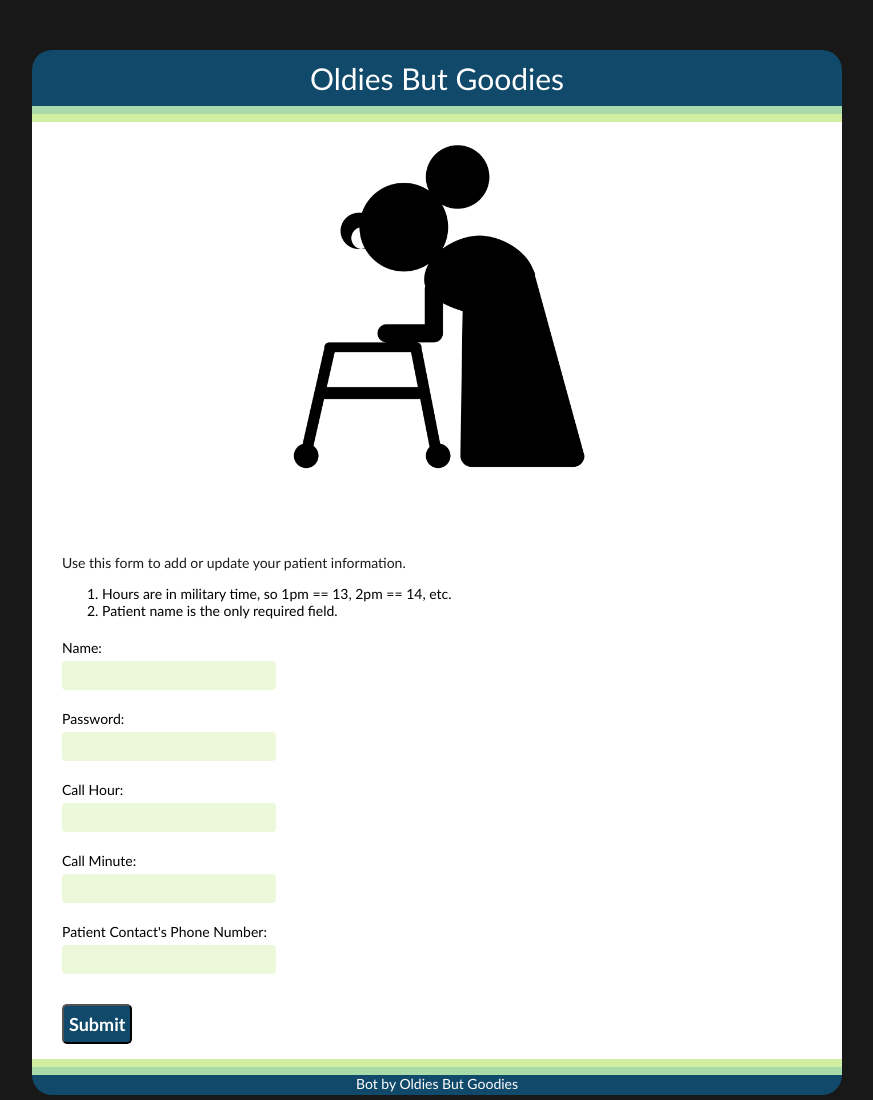
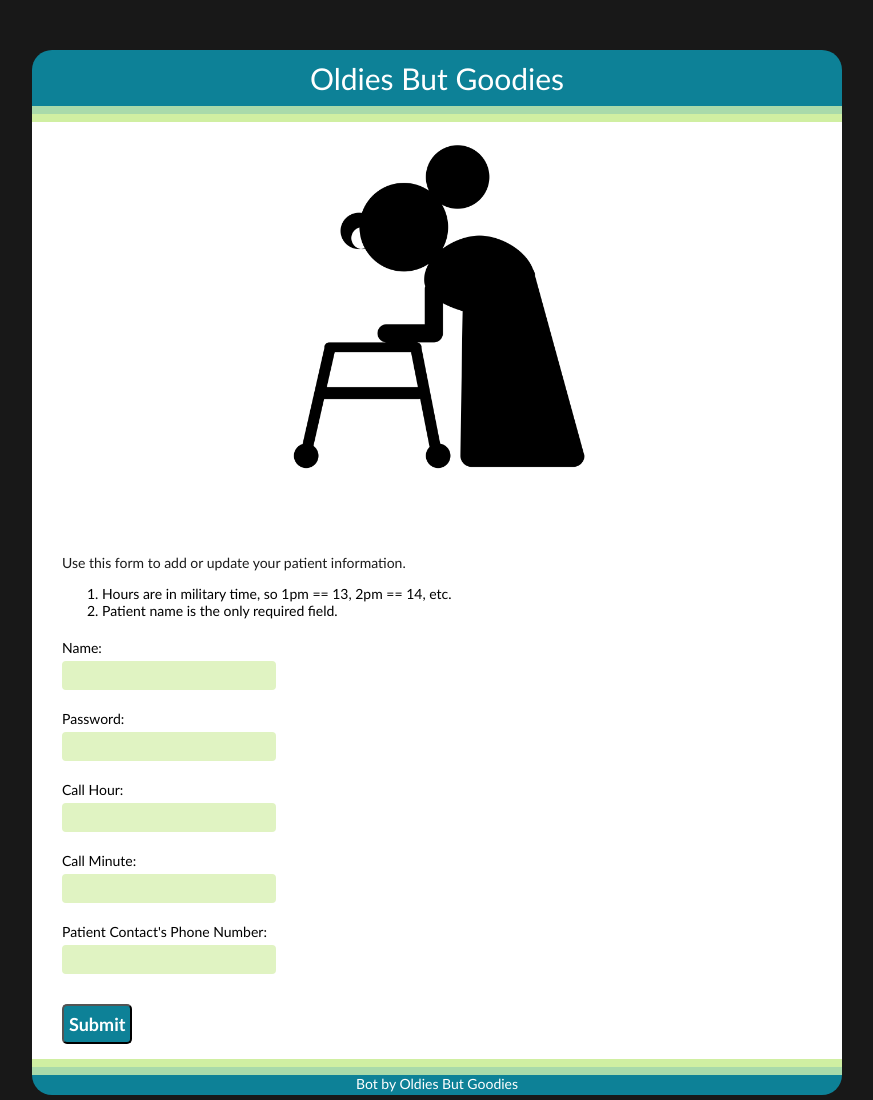
Before and after one commit to cjaiello/MoreDisruptionPleaseHackathon, a Flask app: page / in a window 1280 px wide. Shown: the whole page, without its empty margins (203-1076 px from the left). Run offline with Flask 2, Linux system fonts and the light colour scheme; parts of the project's set-up code (start-up, migrations or seed data) failed here and were passed over; some libraries are stand-ins or nearby versions.

Commit message:
Updating colors

```diff
--- a/static/styles.css
+++ b/static/styles.css
@@ -6,9 +6,9 @@ input[type=text] {
 	color: #10496a;
 	padding: 0px 5px 0px 5px;
 	margin-top: 5px;
-	background-color: #ecf8da;
+	background-color: #e0f3c2;
 	border-style:solid;
-	border-color: #ecf8da;
+	border-color: #e0f3c2;
 }
 
 body {
@@ -93,14 +93,14 @@ p {
   -webkit-border-bottom-right-radius: 20px;
   border-bottom-left-radius: 20px;
   border-bottom-right-radius: 20px;
-  background-color: #10496a;
+  background-color: #0d8197;
   margin: 0 auto;
   color: #ffffff;
 	text-align: center;
 }
 
 .submitButton {
-  background-color: #10496a;
+  background-color: #0d8197;
   color: #ffffff;
 	height: 40px;
   font-weight: bold;
@@ -127,7 +127,7 @@ p {
 }
 
 .navigation {
-  background-color: #10496a;
+  background-color: #0d8197;
   margin: 0 auto;
   width: 800px;
   color: #ffffff;
```
